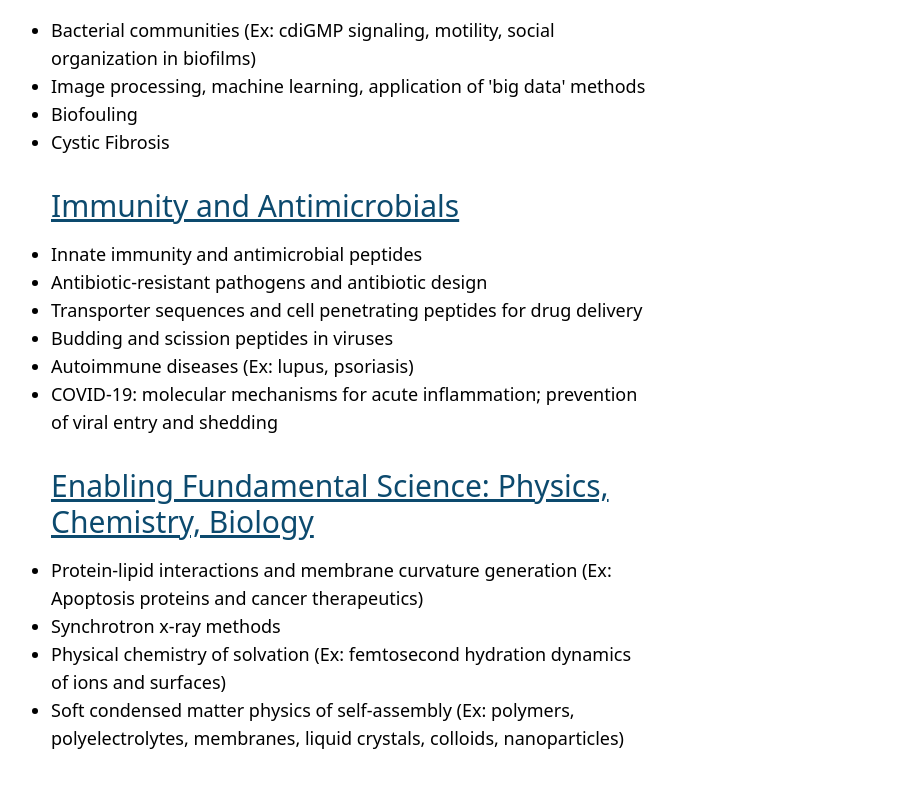
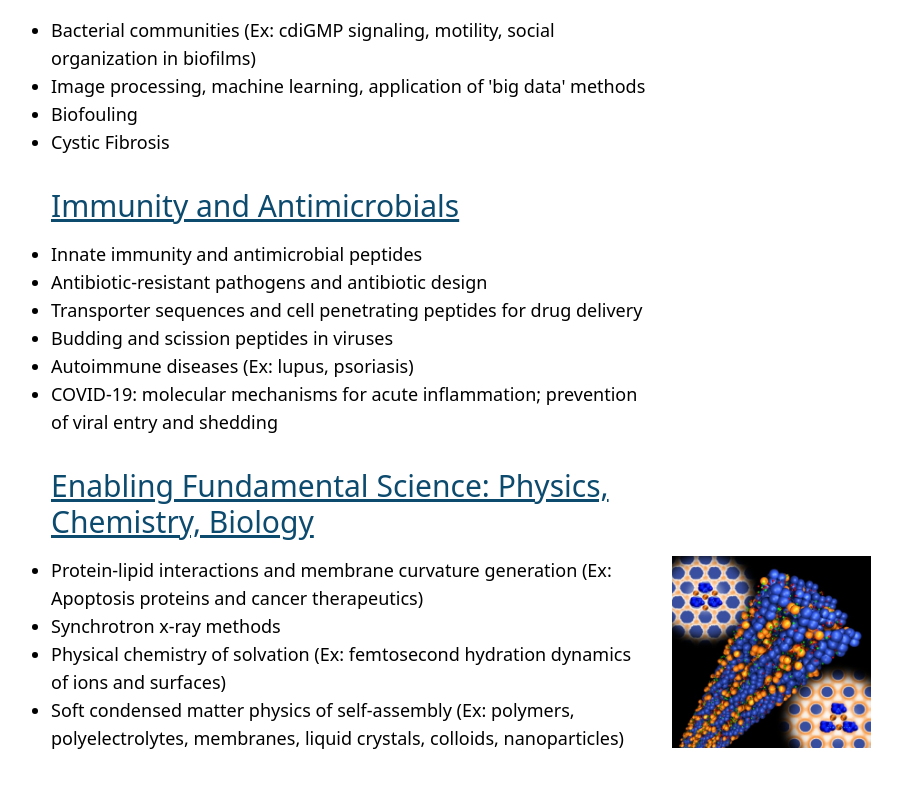
Before and after one commit to Wong-Lab/wong-lab.github.io, a Next.js app: page /research in a window 1280 px wide. Shown: the part 1668-2456 px from the top of the page, without its empty margins (5-907 px from the left). Built offline with nearby package versions, Linux system fonts and the light colour scheme; grey boxes are pictures that could not be loaded; a web font is replaced by a local one.

Commit message:
set min height for md images

```diff
--- a/pages/_app.js
+++ b/pages/_app.js
@@ -64,10 +64,10 @@ function Nav() {
 
 const components = {
   wrapper: ({components, ...rest}) => <article className='relative space-y-4 w-full max-w-prose' {...rest} />,
-  img: (props) => <img alt={props.title} className='w-full max-h-[20rem] pb-2 xl:pb-0 xl:absolute xl:left-[60ch] xl:aspect-auto xl:max-w-[calc(min(100vw-60ch-7rem,20ch))] xl:h-full object-scale-down' {...props} />,
+  img: (props) => <img alt={props.title} className='w-full max-h-[20rem] pb-2 xl:pb-0 xl:absolute xl:left-[60ch] xl:aspect-auto xl:max-w-[calc(min(100vw-60ch-7rem,20ch))] xl:h-full xl:min-h-[12rem] object-scale-down' {...props} />,
   a: RegularLink,
-  h1: (props) => <Heading.H1 className="font-serif text-5xl pt-14 pb-2" {...props} />,
-  h2: (props) => <Heading.H2 className="text-3xl pt-4" {...props} />,
+  h1: (props) => <Heading.H1 className="relative font-serif text-5xl pt-14 pb-2" {...props} />,
+  h2: (props) => <Heading.H2 className="relative text-3xl pt-4" {...props} />,
   p: (props) => <p className="relative text-lg overflow-y-visible" {...props} />,
   ul: (props) => <ul className="text-lg" {...props} />,
   ol: (props) => <ol className="text-lg" {...props} />,
--- a/pages/research/index.mdx
+++ b/pages/research/index.mdx
@@ -66,7 +66,9 @@ while others are not and the phenomenon of 'long COVID'.
 - COVID-19: molecular mechanisms for acute inflammation; prevention of viral entry and shedding
 
 ## [Enabling Fundamental Science: Physics, Chemistry, Biology](/research/enabling-fundamental-science)
-![Fundamental Science](/Fundamental-Science-Title.jpg)
+
+![Fundamental Science](/fundamental-science.jpeg)
+
 - Protein-lipid interactions and membrane curvature generation (Ex: Apoptosis proteins and cancer therapeutics)
 - Synchrotron x-ray methods
 - Physical chemistry of solvation (Ex: femtosecond hydration dynamics of ions and surfaces)
```
